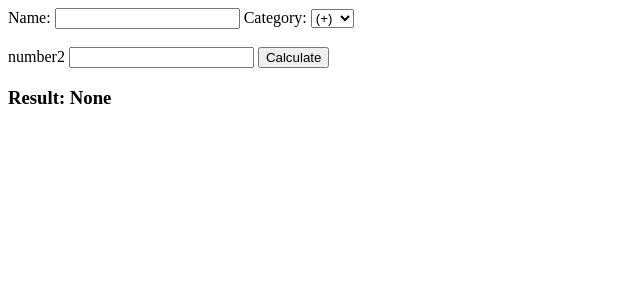
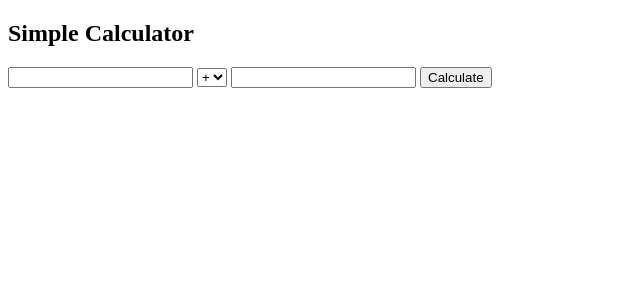
Before and after one commit to mobogok/rrrr, a Flask app: page / in a window 1280 px wide. Shown: the top 300 px of the page, without its empty margins (0-640 px from the left). Run offline with Flask 3, Linux system fonts and the light colour scheme.

Commit message:
Update web body.html

```diff
--- a/templates/web body.html
+++ b/templates/web body.html
@@ -1,23 +1,30 @@
 <!DOCTYPE html>
+<html>
 <head>
     <meta charset="UTF-8">
-    <title>calculater</title>
+    <title>Simple Calculator</title>
 </head>
 <body>
-    <form action="/add" method="POST">
-        <label>Name:</label>
-        <input type="number_1" name="number_1" required>
-        <label>Category:</label>
+    <h2>Simple Calculator</h2>
+
+    <form action="/" method="POST">
+        <input type="number" name="number_1" step="any" required>
+
         <select name="category">
-            <option value="1">(+)</option>
-            <option value="2">(-)</option>
-            <option value="3">(x)</option>
-            <option value="4">(%)</option>
-        </select><br><br>
-        <label>number2</label>
-        <input type="number_2" name="number_2" required>
+            <option value="+">+</option>
+            <option value="-">-</option>
+            <option value="*">*</option>
+            <option value="/">/</option>
+        </select>
+
+        <input type="number" name="number_2" step="any" required>
+
         <button type="submit">Calculate</button>
     </form>
+
+    <!-- ถ้ามีผลลัพธ์ ให้แสดงตรงนี้ -->
+    {% if result is not none %}
         <h3>Result: {{ result }}</h3>
+    {% endif %}
 </body>
 </html>
```
